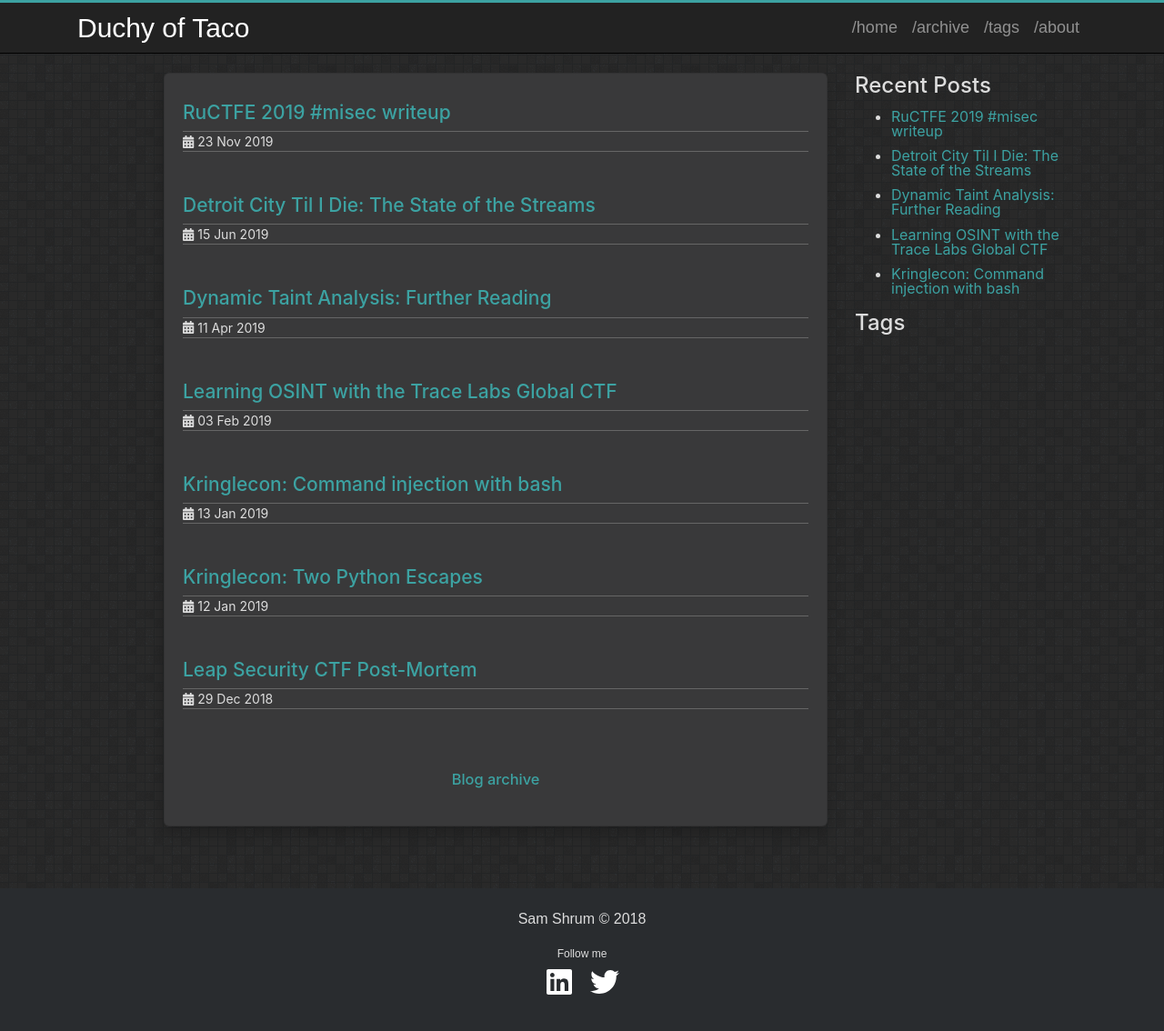
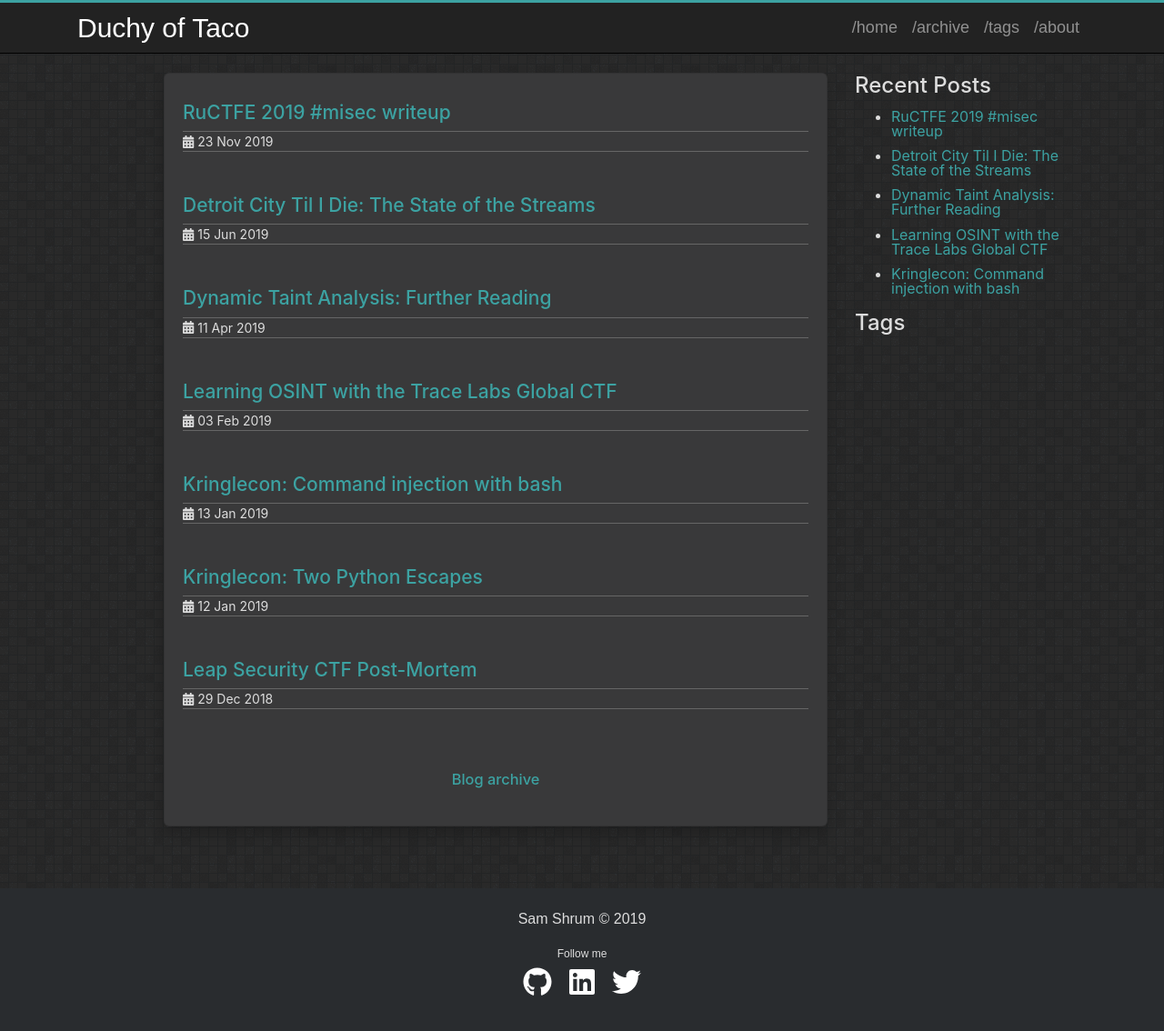
Before and after one commit to tacoman/tacoman.github.io, a Jekyll site: the page built from index.md, in a window 1280 px wide and 1159 px high. Shown: the top 1134 px of the window at 91% size. Built offline with Jekyll 4.4.1, drawn with Linux system fonts in a browser that asks for light colours.

Commit message:
Enable GitHub icon, change copyright date

```diff
--- a/_config.yml
+++ b/_config.yml
@@ -16,7 +16,7 @@
 name: Duchy of Taco
 title:
 author: Sam Shrum
-copyright: 2018
+copyright: 2019
 email: Sam.L.Shrum@gmail.com
 description: >- # this means to ignore newlines until "baseurl:"
 
@@ -24,7 +24,7 @@ baseurl: "" # the subpath of your site, e.g. /blog
 url: "http://duchyoftaco.net" # the base hostname & protocol for your site, e.g. http://example.com
 social:
   twitter: tacoman_x86
-  #github:  tacoman
+  github:  tacoman
   linkedin: samshrum
 
 # Build settings
```
